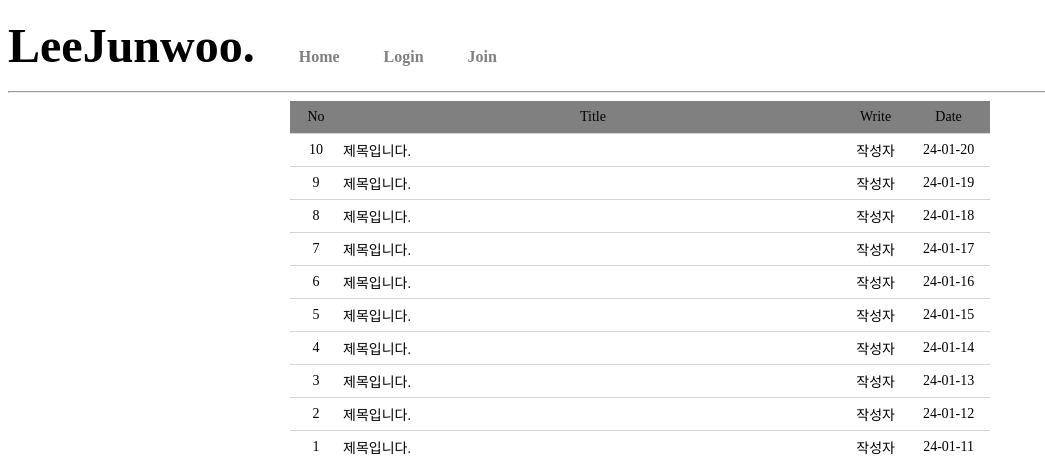
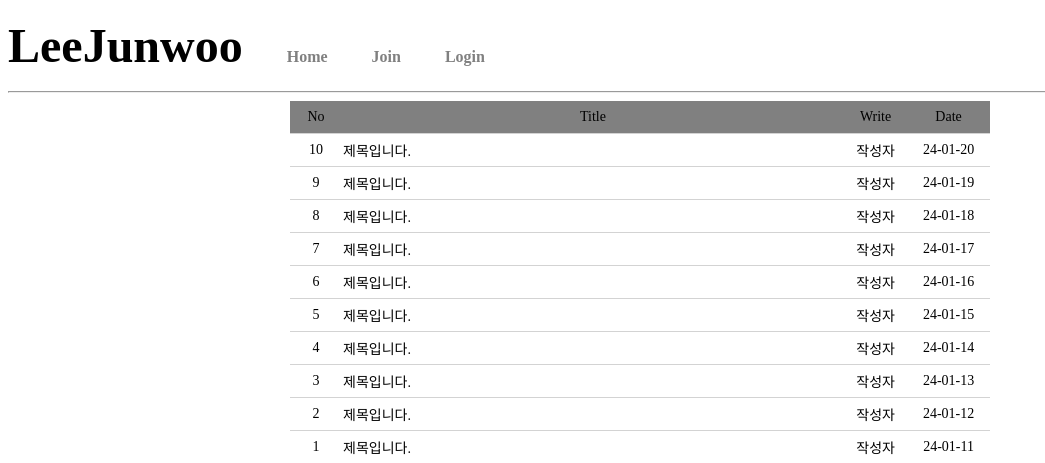
Before and after one commit to io0329/jun0329, a Flask app: page / in a window 1280 px wide. Shown: the top 463 px of the page, without its empty margins (0-1045 px from the left). Run offline with Flask 3, Linux system fonts and the light colour scheme.

Commit message:
Update index.html

```diff
--- a/templates/index.html
+++ b/templates/index.html
@@ -25,10 +25,14 @@
 <body>
   <nav class="header">
     <ul style="margin-bottom: -30px; margin-top: -30px;">
-      <li><h1><a href="{{url_for('home')}}" style="color: black; text-decoration: none;">LeeJunwoo.</a></h1></li>
+      <li><h1><a href="{{url_for('home')}}" style="color: black; text-decoration: none;">LeeJunwoo</a></h1></li>
       <li><h4><a href="{{url_for('home')}}" style="text-decoration: none;">Home</a></h4></li>
-      <li><h4><a href="{{url_for('login')}}" style="text-decoration: none;">Login</a></h4></li>
-      <li><h4><a href="{{url_for('join')}}" style="text-decoration: none;">Join</a></h4></li>
+      {% if 'user' not in session %}
+        <li><h4><a href="{{url_for('join')}}" style="text-decoration: none;">Join</a></h4></li>
+        <li><h4><a href="{{url_for('login')}}" style="text-decoration: none;">Login</a></h4></li>
+      {% else %}
+        <li><h4><a href="{{url_for('logout')}}" style="text-decoration: none;">Logout</a></h4></li>
+      {% endif %}
     </ul>
   </nav>
 <hr>
```
